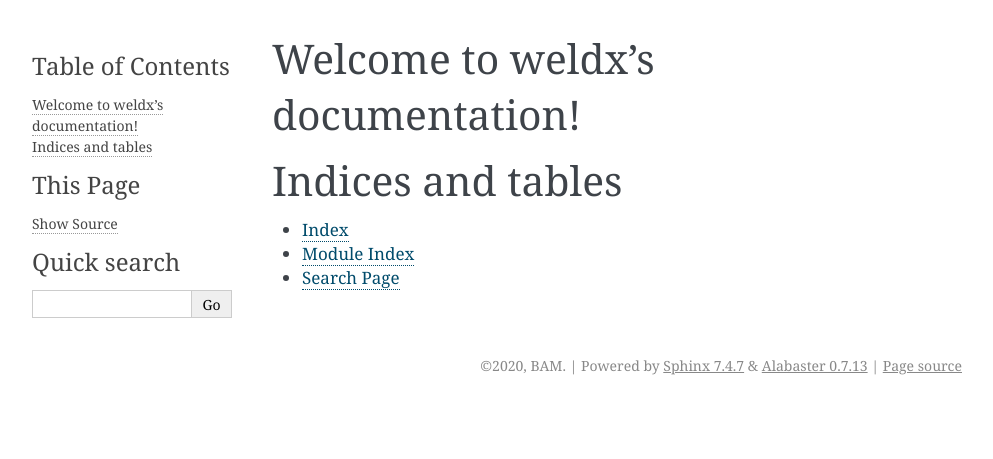
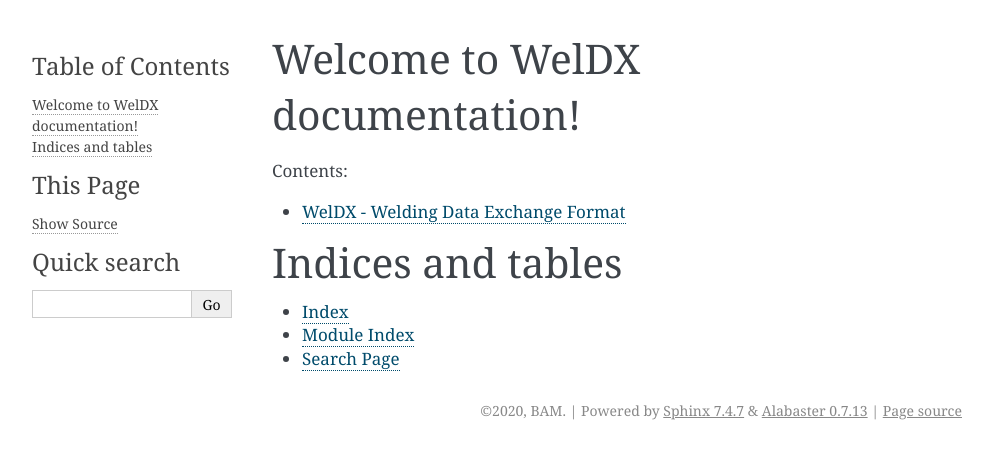
Before and after one commit to BAMWelDX/weldx, a Sphinx documentation site: the page built from doc/source/index.rst, in a window 1280 px wide. Shown: the top 459 px of the page, without its empty margins (148-1141 px from the left). Built offline with Sphinx 7.4.7, drawn with Linux system fonts in a browser that asks for light colours.

Commit message:
minimal documentation setup

```diff
--- /dev/null
+++ b/doc/source/contents.rst
@@ -0,0 +1,4 @@
+WelDX - Welding Data Exchange Format
+======================================
+
+Simple documentation
--- a/doc/source/index.rst
+++ b/doc/source/index.rst
@@ -1,11 +1,13 @@
 
 
-Welcome to weldx's documentation!
+Welcome to WelDX documentation!
 =================================
 
 .. toctree::
    :maxdepth: 2
+   :caption: Contents:
 
+   contents
 
 
 
```
